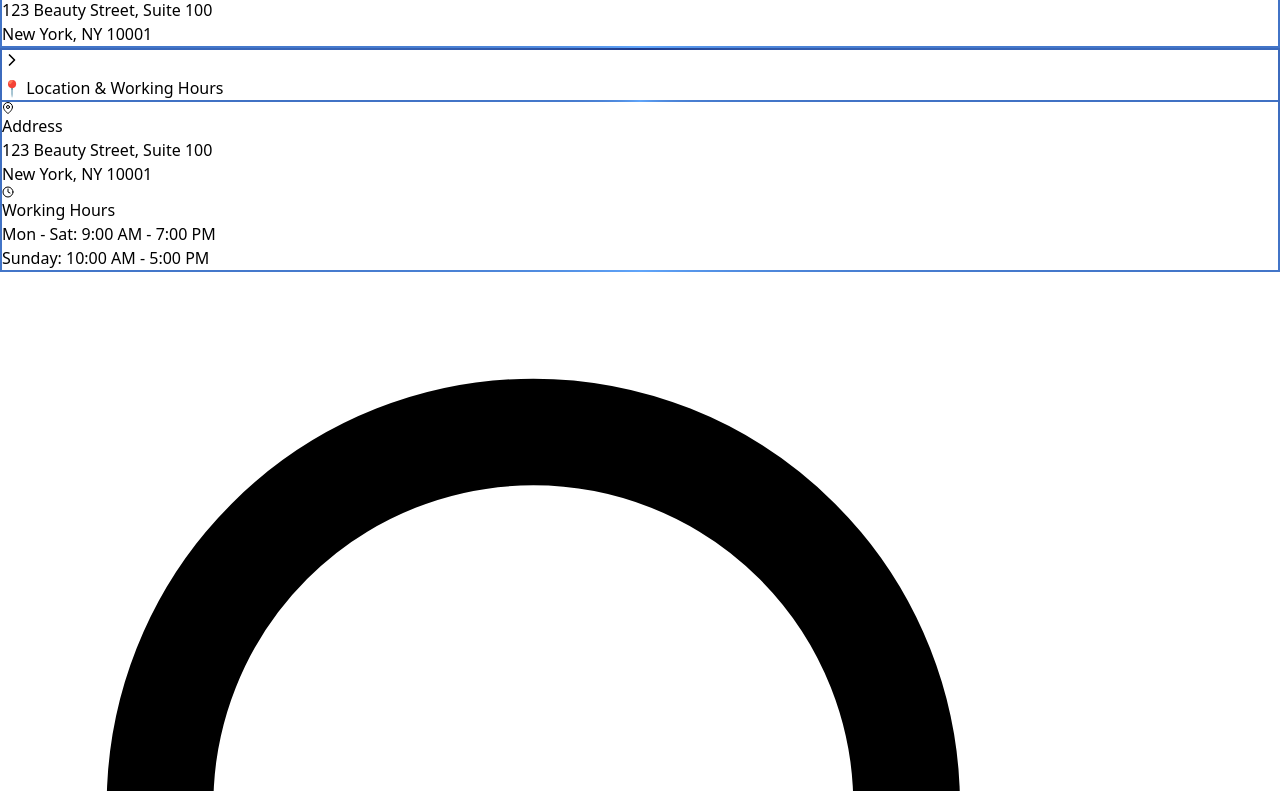
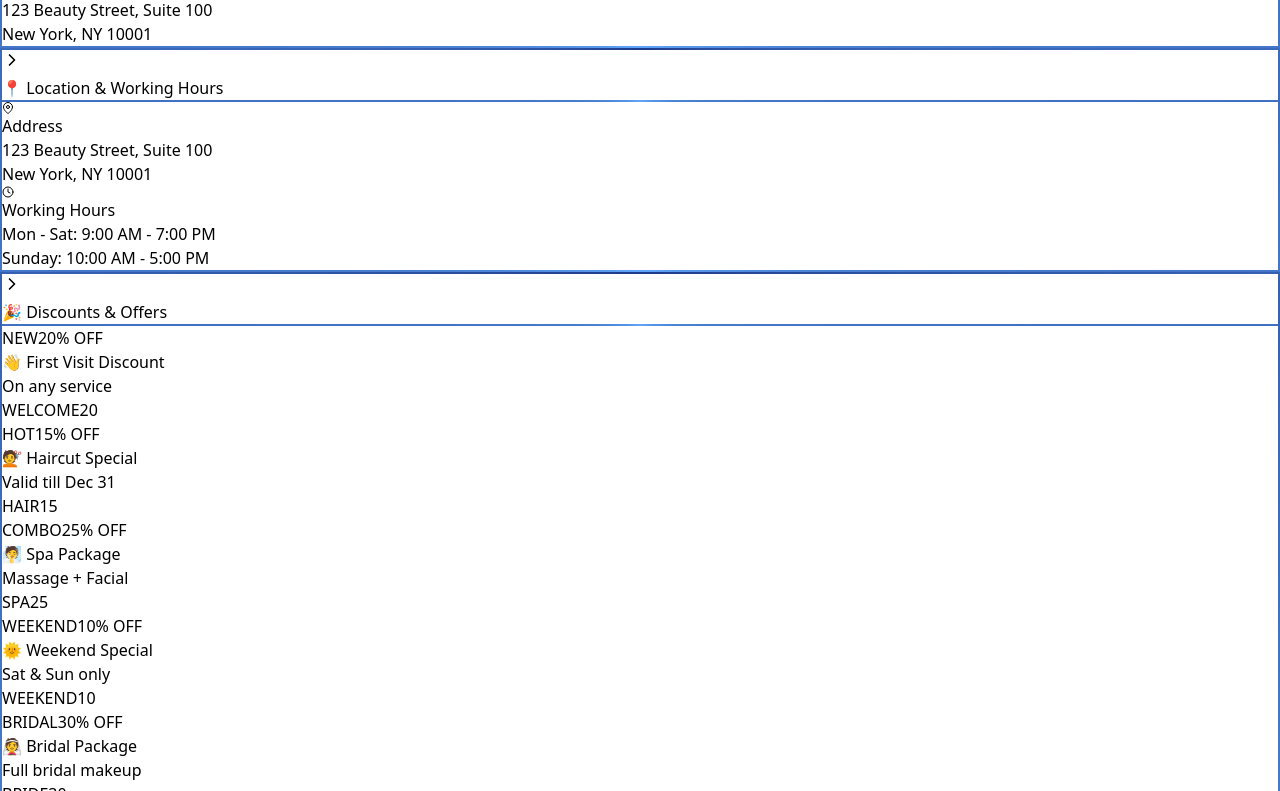
Before and after one commit to methmaaravinda/saloon-booking, a React (Vite) app: page / in a window 1280 px wide. Shown: the part 2009-2800 px from the top of the page. Built offline with nearby package versions, Linux system fonts and the light colour scheme.

Commit message:
main card chage and discount and promo added.

```diff
--- a/src/components/layout/MainCard.jsx
+++ b/src/components/layout/MainCard.jsx
@@ -31,7 +31,7 @@ export default function MainCard({
                             <FiChevronRight size={20} />
                         </button>
                     )}
-                    <h2 className='ttext-sm ext-gray-500 font-bold'>{title}</h2>
+                    <h2 className={`${headerTextSize} text-gray-500 font-bold`}>{title}</h2>
                 </div>
                 <div className={contentClasses}>
                     {children}
--- a/src/pages/Home.jsx
+++ b/src/pages/Home.jsx
@@ -6,6 +6,7 @@ import { FiUser, FiMail, FiMapPin, FiClock } from 'react-icons/fi'
 import ContactDetails from '../components/ContactDetails'
 import WorkingHours from '../components/WorkingHours'
 import AnimatedBorderDemo from '../components/Animations'
+import DiscountAndPromotions from '../components/DiscountAndPromotions'
 const Home = () => {
   return (
     // Fill the available height provided by App's main area
@@ -16,6 +17,8 @@ const Home = () => {
       <OtherAvailableSlots />
       <ContactDetails />
       <WorkingHours />
+      {/* here we need to create a component that will display the discount and promotions */}
+      <DiscountAndPromotions />
       {/* <AnimatedBorderDemo /> */}
     </div>
   )
```
